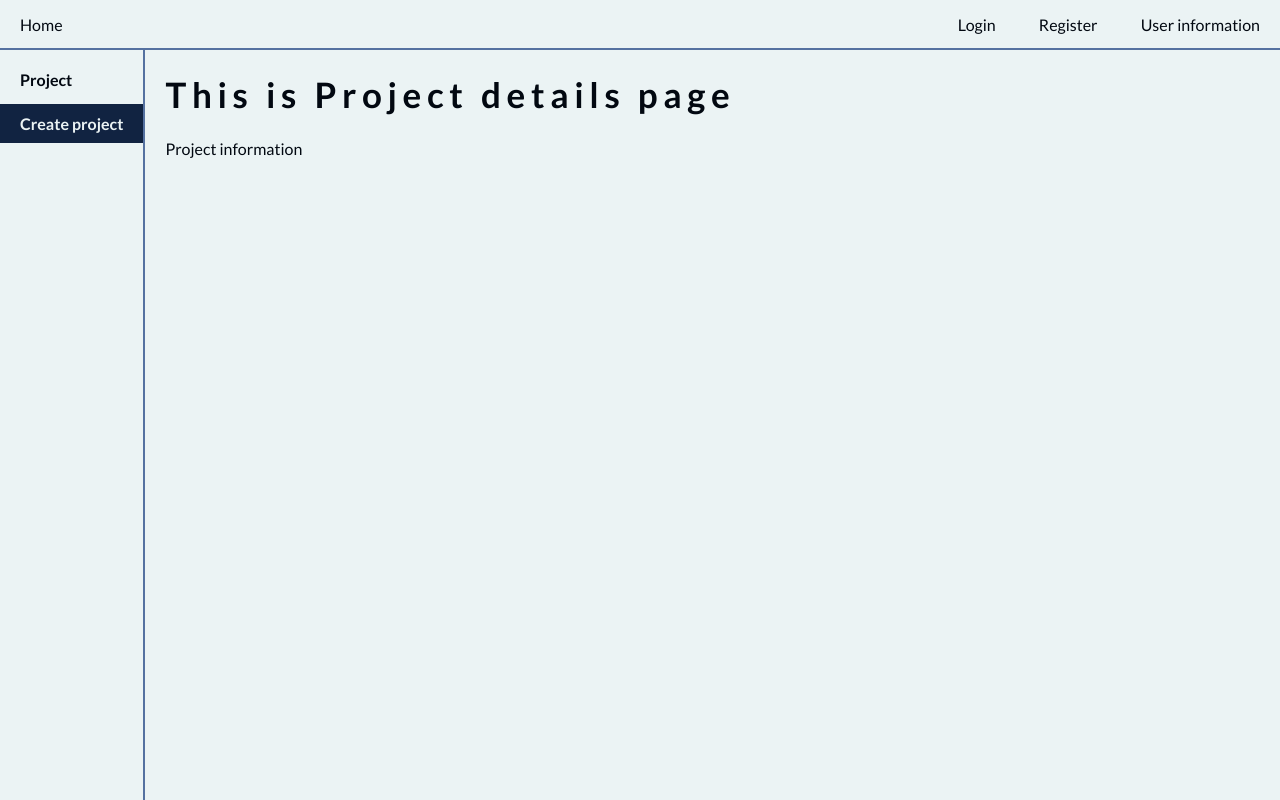
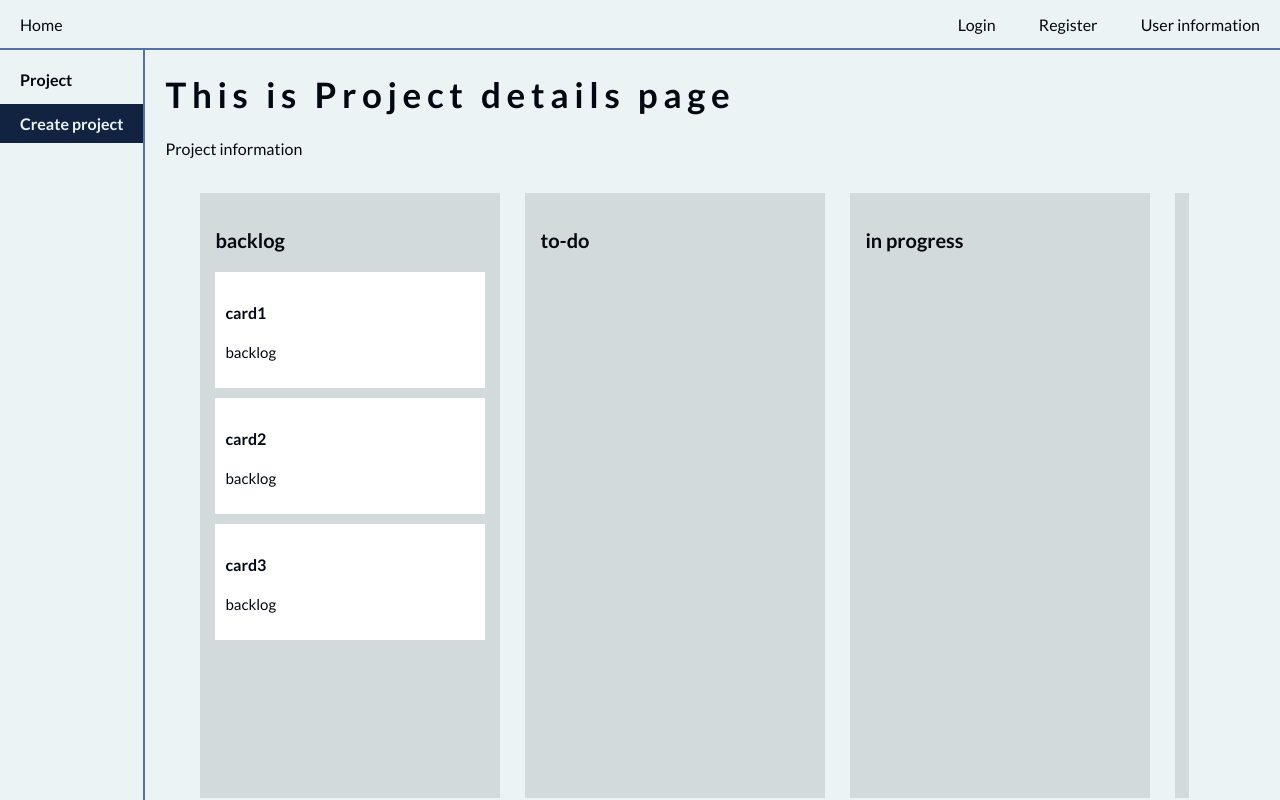
Before and after one commit to raul-octavian/roa-project-management-tool, a Vue app: page /projectDetails in a window 1280 px wide. Built offline with nearby package versions, Linux system fonts and the light colour scheme.

Commit message:
implements daraggable and atrget data atribute

```diff
--- a/package.json
+++ b/package.json
@@ -12,7 +12,8 @@
     "pinia": "^2.0.0-rc.4",
     "register-service-worker": "^1.7.2",
     "vue": "^3.2.13",
-    "vue-router": "^4.0.3"
+    "vue-router": "^4.0.3",
+    "vuedraggable": "^4.1.0"
   },
   "devDependencies": {
     "@babel/core": "^7.12.16",
--- a/src/components/ProjectInfo.vue
+++ b/src/components/ProjectInfo.vue
@@ -1,14 +1,146 @@
 <template>
   <div>Project information</div>
+
+  <div class="project-wrapper">
+    <div class="project-stage">
+      <h3>backlog</h3>
+      <div class="cards">
+        <draggable
+          :list="backlog"
+          group="cards"
+          item-key="id"
+          :move="changeStage"
+          @end="endStage"
+          data-stage="backlog"
+        >
+          <template #item="{ element }">
+            <div class="card">
+              <h4>{{ element.name }}</h4>
+              <p>{{ element.stage }}</p>
+            </div>
+          </template>
+        </draggable>
+      </div>
+    </div>
+    <div class="project-stage">
+      <h3>to-do</h3>
+      <div class="cards">
+        <draggable
+          :list="todo"
+          group="cards"
+          item-key="id"
+          :move="changeStage"
+          @end="endStage"
+          data-stage="todo"
+        >
+          <template #item="{ element }">
+            <div class="card">
+              <h4>{{ element.name }}</h4>
+              <p>{{ element.stage }}</p>
+            </div>
+          </template>
+        </draggable>
+      </div>
+    </div>
+    <div class="project-stage">
+      <h3>in progress</h3>
+      <div class="cards">
+        <draggable
+          :list="inProgress"
+          group="cards"
+          item-key="id"
+          :move="changeStage"
+          @end="endStage"
+          data-stage="inProgress"
+        >
+          <template #item="{ element }">
+            <div class="card">
+              <h4>{{ element.name }}</h4>
+              <p>{{ element.stage }}</p>
+            </div>
+          </template>
+        </draggable>
+      </div>
+    </div>
+    <div class="project-stage">
+      <h3>done</h3>
+      <div class="cards">
+        <draggable
+          :list="done"
+          group="cards"
+          item-key="id"
+          :move="changeStage"
+          @end="endStage"
+          data-stage="done"
+        >
+          <template #item="{ element }">
+            <div class="card">
+              <h4>{{ element.name }}</h4>
+              <p>{{ element.stage }}</p>
+            </div>
+          </template>
+        </draggable>
+      </div>
+    </div>
+  </div>
 </template>
 
 <script>
+import { ref } from 'vue'
+import draggable from 'vuedraggable'
 export default {
+  components: {
+    draggable
+  },
   setup () {
-    return {}
+    const stages = ref(['backlog', 'todo', 'inProgress', 'testing'])
+    const backlog = ref([
+      { id: 1, name: 'card1', stage: 'backlog' },
+      { id: 2, name: 'card2', stage: 'backlog' },
+      { id: 3, name: 'card3', stage: 'backlog' }
+    ])
+    const todo = ref([])
+    const inProgress = ref([])
+    const done = ref([])
+
+    const changeStage = (env) => {
+      console.log('stage activated')
+      console.log(env)
+    }
+    const endStage = (env) => {
+      console.log(env.to.dataset.stage)
+    }
+
+    return { backlog, todo, inProgress, done, stages, changeStage, endStage }
   }
 }
 </script>
 
-<style lang="scss" scoped>
+<style lang="css" scoped>
+.project-wrapper {
+  padding: var(--base-5);
+  display: flex;
+  gap: var(--base-3);
+  overflow-x: scroll;
+  overflow-y: hidden;
+  height: auto;
+  max-height: 80vh;
+  width: 80vw;
+}
+.project-stage {
+  background: var(--primary-transparent);
+  min-width: 300px;
+  min-height: 700px;
+  padding: var(--base-1);
+  overflow-y: scroll;
+}
+.cards {
+  margin-top: 0;
+  min-height: 100%;
+}
+.card {
+  background: #fff;
+  padding: var(--base-sm);
+  margin-bottom: var(--base-sm);
+}
 </style>
--- a/src/components/ProjectList.vue
+++ b/src/components/ProjectList.vue
@@ -25,7 +25,7 @@ export default {
 .aside-navigation {
   border-right: 2px solid var(--tertiary-color);
   min-height: calc(100vh - 50px);
-  min-width: max-content;
+  width: clamp(100px 13vw 250px);
   font-weight: bold;
 }
 .aside-navigation__project-list {
```
Also changed, not shown: 1 other file (tests, documents, lock files or other folders).
